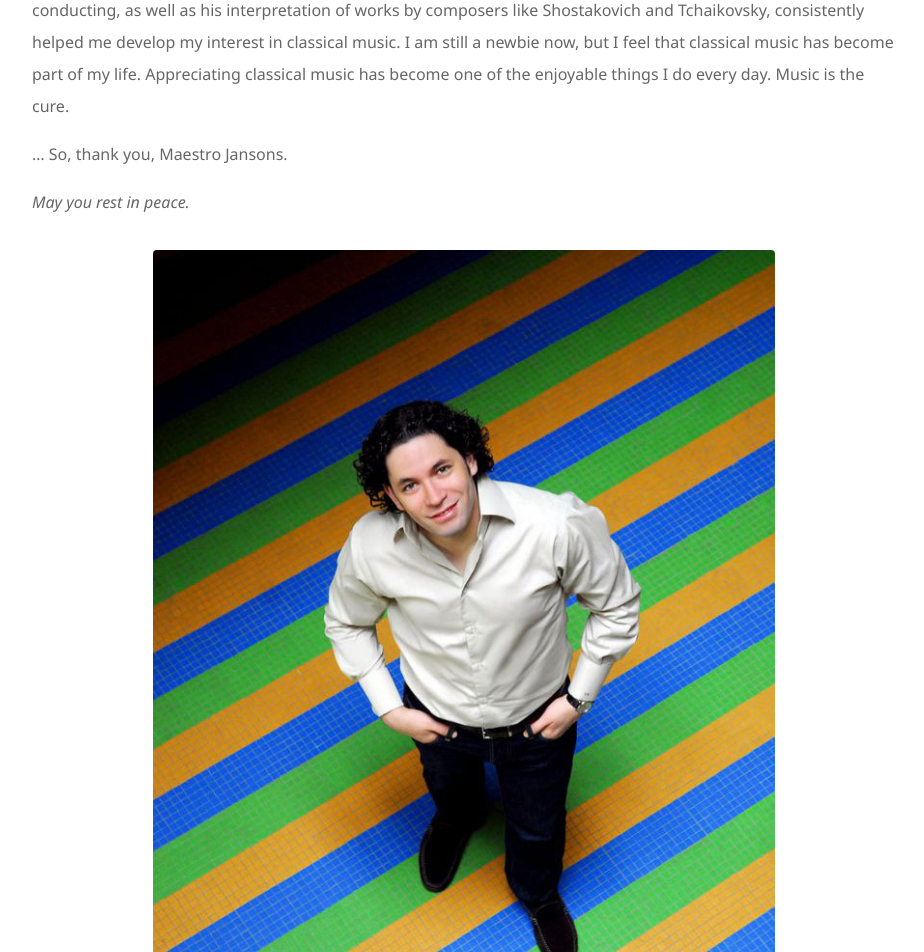
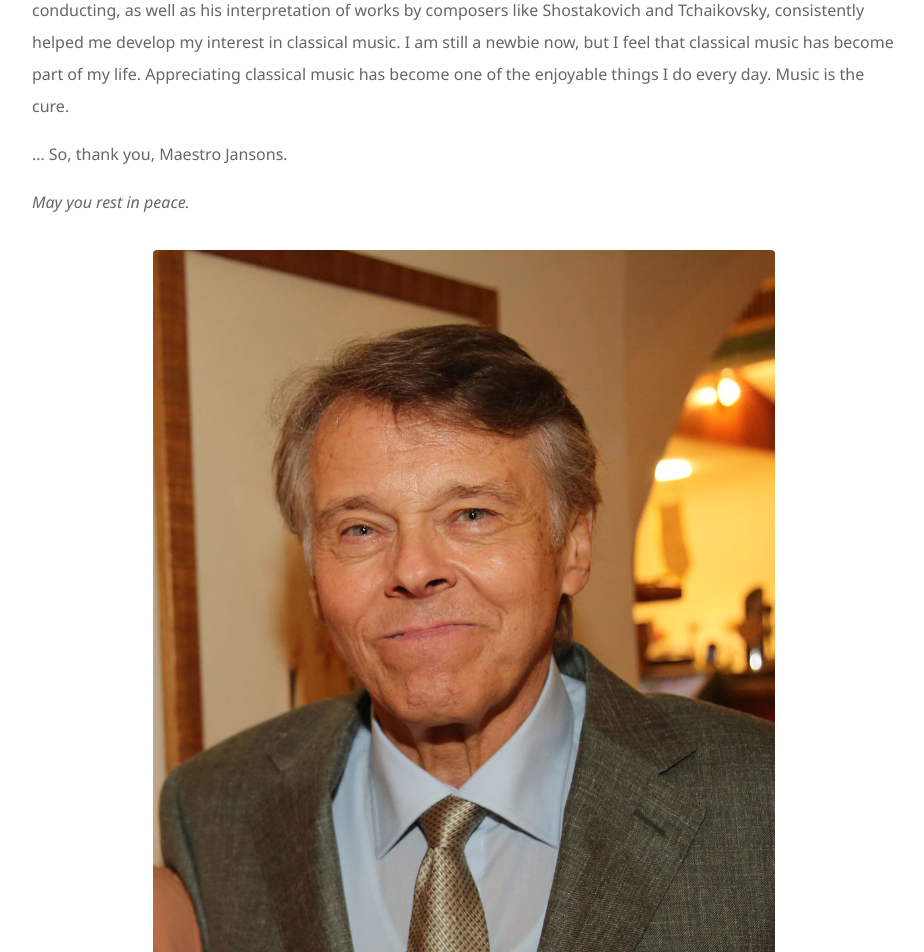
Before and after one commit to ZhongRuoyu/ruoyu.xyz, a Jekyll site: the page built from _posts/2020-10-22-remembering-maestro-jansons.md, in a window 1280 px wide. Shown: the part 1657-2609 px from the top of the page, without its empty margins (176-1100 px from the left). Built offline with Jekyll 4.4.1, drawn with Linux system fonts in a browser that asks for light colours.

Commit message:
Error fixed

```diff
--- a/_posts/2020-10-22-remembering-maestro-jansons.md
+++ b/_posts/2020-10-22-remembering-maestro-jansons.md
@@ -28,6 +28,6 @@ It was his Neujahrskonzert that helped me to kickstart. I'm not good at describi
 *May you rest in peace.*
 
 <figure>
-<img src="/assets/images/posts/2020-06/gustavo_dudamel.jpg" alt="Maestro Jansons in 2015">
+<img src="/assets/images/posts/2020-10/mariss_jansons.jpg" alt="Maestro Jansons in 2015">
 <figcaption>Maestro Jansons in 2015<br><a href="https://commons.wikimedia.org/wiki/File:2015_Jansons_Mariss-0242_(18794705869)_(2)_(cropped).jpg">Photo</a> by Franz Johann Morgenbesser<br>Used under <a href="https://creativecommons.org/licenses/by-sa/2.0/">CC BY-SA 2.0</a></figcaption>
 </figure>
```
